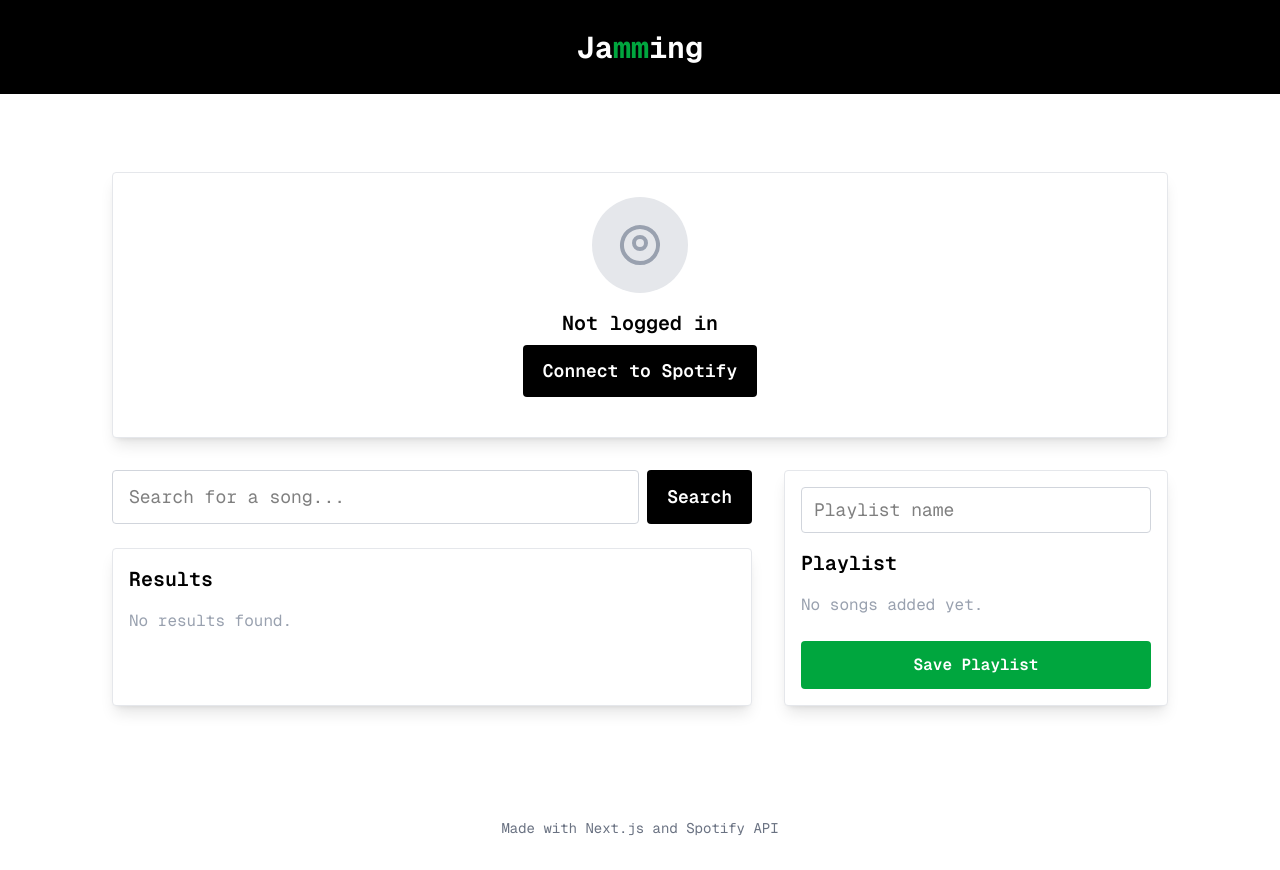
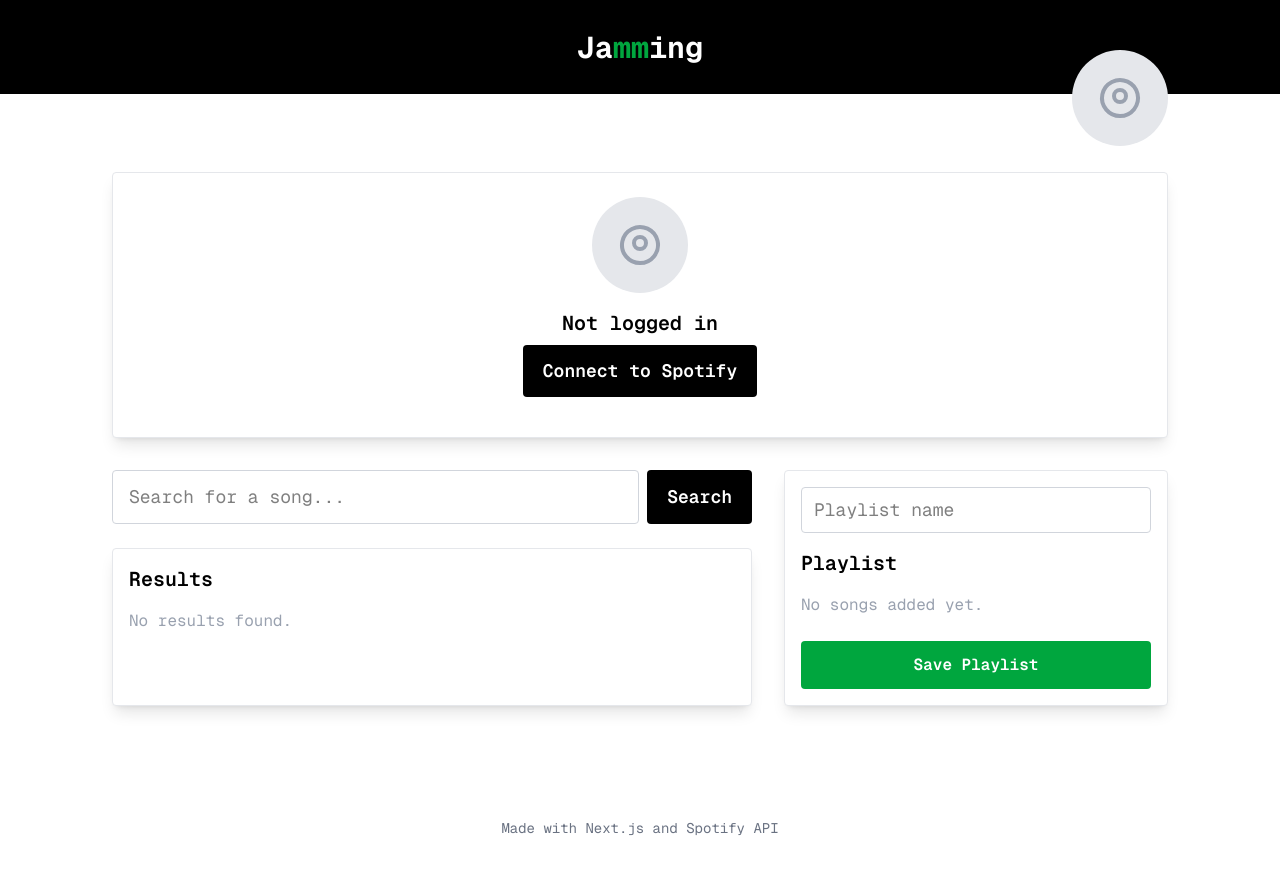
Before and after one commit to harold-hurst/jamming, a Next.js app: page / in a window 1280 px wide. Built offline with nearby package versions, Linux system fonts and the light colour scheme.

Commit message:
update header styling

```diff
--- a/src/pages/index.js
+++ b/src/pages/index.js
@@ -54,7 +54,6 @@ useEffect(() => {
 
     fetchProfileData();
   }, [code]);
-
 
   // Login functions
   // =====================================================================
@@ -136,24 +135,6 @@ useEffect(() => {
     return await result.json();
   }
 
-  // function populateUI() {
-  //   document.getElementById("displayName").innerText = profile.display_name;
-  //   if (profile.images[0]) {
-  //     const profileImage = new Image(200, 200);
-  //     profileImage.src = profile.images[0].url;
-  //     document.getElementById("avatar").appendChild(profileImage);
-  //     document.getElementById("imgUrl").innerText = profile.images[0].url;
-  //   }
-  //   document.getElementById("id").innerText = profile.id;
-  //   document.getElementById("email").innerText = profile.email;
-  //   document.getElementById("uri").innerText = profile.uri;
-  //   document
-  //     .getElementById("uri")
-  //     .setAttribute("href", profile.external_urls.spotify);
-  //   document.getElementById("url").innerText = profile.href;
-  //   document.getElementById("url").setAttribute("href", profile.href);
-  // }
-
   // =====================================================================
 
   // App functions
@@ -212,14 +193,57 @@ useEffect(() => {
     <div
       className={`${geistSans.className} ${geistMono.className} grid grid-rows-[60px_1fr_20px] pb-8 items-center justify-items-center min-h-screen gap-16 font-[family-name:var(--font-geist-sans)]`}
     >
-      <header className="w-full h-16 bg-black text-white py-16 px-4 text-3xl font-bold text-center">
+      <header className="w-full h-16 bg-black text-white py-16 px-4 text-3xl font-bold text-center flex flex-col">
+        <span>
           Ja
           <span className="text-green-600">m</span>
           <span className="text-green-600">m</span>
           ing
+        </span>
+        {/* Move headerAvatar to the end of header */}
+
+        <div className="relative max-w-6xl mx-auto p-4 w-full flex-1 mt-auto">
+          <div
+            id="headerAvatar"
+            className="absolute right-6 md:right-12 bottom-0 translate-y-1/2
+"
+          >
+            {profile && profile.images && profile.images.length > 0 ? (
+              <Image
+                src={profile.images[0].url}
+                alt="Profile"
+                width={96}
+                height={96}
+                className="rounded-full object-cover border-2 border-green-600 w-24 h-24"
+                priority
+              />
+            ) : (
+              <div className="w-24 h-24 rounded-full bg-gray-200 flex items-center justify-center text-gray-400">
+                <svg
+                  className="w-12 h-12"
+                  fill="none"
+                  stroke="currentColor"
+                  strokeWidth={2}
+                  viewBox="0 0 24 24"
+                >
+                  <path
+                    strokeLinecap="round"
+                    strokeLinejoin="round"
+                    d="M5.121 17.804A9 9 0 1112 21a8.963 8.963 0 01-6.879-3.196z"
+                  />
+                  <path
+                    strokeLinecap="round"
+                    strokeLinejoin="round"
+                    d="M15 11a3 3 0 11-6 0 3 3 0 016 0z"
+                  />
+                </svg>
+              </div>
+            )}
+          </div>
+        </div>
       </header>
 
-      <main className="p-6 md:p-12 max-w-6xl mx-auto w-full">
+      <main className="p-6 pt-12 md:p-12 max-w-6xl mx-auto w-full">
         <div className="flex flex-col md:flex-row gap-8 flex-1 mb-8">
           {/* Profile Section */}
           <section
@@ -228,10 +252,13 @@ useEffect(() => {
           >
             <span id="avatar" className="mb-4">
               {profile && profile.images && profile.images.length > 0 ? (
-                <img
+                <Image
                   src={profile.images[0].url}
                   alt="Profile"
-                  className="rounded-full w-24 h-24 object-cover border-2 border-green-600"
+                  width={96}
+                  height={96}
+                  className="rounded-full object-cover border-2 border-green-600 w-24 h-24"
+                  priority
                 />
               ) : (
                 <div className="w-24 h-24 rounded-full bg-gray-200 flex items-center justify-center text-gray-400">
```
Lines whose indentation alone changed are shown as unchanged.
